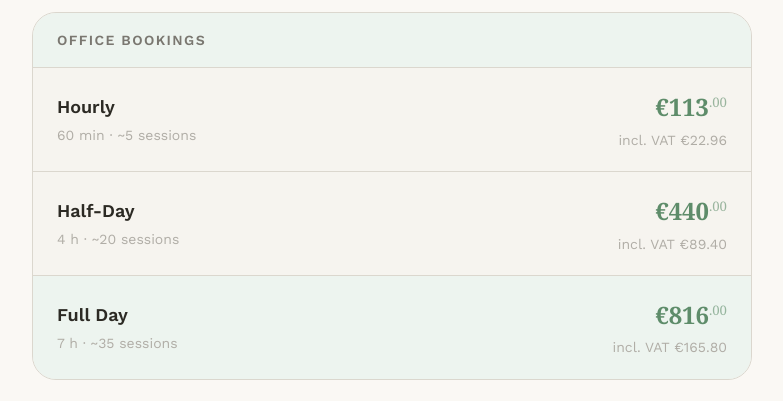
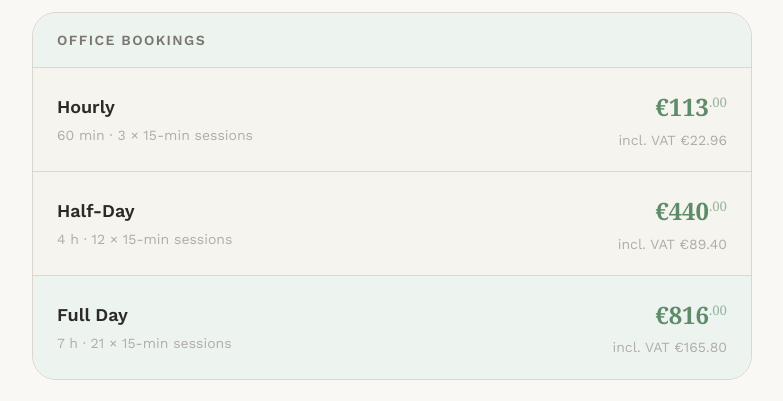
Before and after one commit to desilvasha/calm-corner, a plain HTML site: page index.html in a window 1280 px wide. Shown: the part 4320-4721 px from the top of the page, without its empty margins (248-1031 px from the left). Drawn offline with nearby package versions, Linux system fonts and the light colour scheme; a web font is replaced by a local one.

Commit message:
Office bookings: 15-min sessions (3/hour, 12 half-day, 21 full day)

```diff
--- a/i18n.js
+++ b/i18n.js
@@ -76,9 +76,9 @@ const translations = {
   "pricing.hourly":   { en: "Hourly",              fi: "Tuntivaraus" },
   "pricing.halfday":  { en: "Half-Day",            fi: "Puoli päivää" },
   "pricing.fullday":  { en: "Full Day",            fi: "Koko päivä" },
-  "pricing.hourly.desc":   { en: "~5 sessions",   fi: "~5 sessiota" },
-  "pricing.halfday.desc":  { en: "~20 sessions",  fi: "~20 sessiota" },
-  "pricing.fullday.desc":  { en: "~35 sessions",  fi: "~35 sessiota" },
+  "pricing.hourly.desc":   { en: "3 × 15-min sessions",  fi: "3 × 15 min sessiota" },
+  "pricing.halfday.desc":  { en: "12 × 15-min sessions", fi: "12 × 15 min sessiota" },
+  "pricing.fullday.desc":  { en: "21 × 15-min sessions", fi: "21 × 15 min sessiota" },
   "pricing.packages.label": { en: "Office Bookings", fi: "Toimistovaraukset" },
   "pricing.note":     { en: "Need something custom? Message us and we\u2019ll build a plan around your team.", fi: "Tarvitsetko räätälöidyn ratkaisun? Kirjoita meille ja suunnitellaan tiimillesi sopiva paketti." },
 
--- a/index.html
+++ b/index.html
@@ -237,7 +237,7 @@
             <div class="package-item">
               <div class="package-left">
                 <p class="package-name" data-i18n="pricing.hourly">Hourly</p>
-                <p class="package-meta">60 min &middot; <span data-i18n="pricing.hourly.desc">~5 sessions</span></p>
+                <p class="package-meta">60 min &middot; <span data-i18n="pricing.hourly.desc">3 × 15-min sessions</span></p>
               </div>
               <div class="package-price-wrap">
                 <p class="package-price">&euro;113<span class="session-cents">.00</span></p>
@@ -247,7 +247,7 @@
             <div class="package-item">
               <div class="package-left">
                 <p class="package-name" data-i18n="pricing.halfday">Half-Day</p>
-                <p class="package-meta">4 h &middot; <span data-i18n="pricing.halfday.desc">~20 sessions</span></p>
+                <p class="package-meta">4 h &middot; <span data-i18n="pricing.halfday.desc">12 × 15-min sessions</span></p>
               </div>
               <div class="package-price-wrap">
                 <p class="package-price">&euro;440<span class="session-cents">.00</span></p>
@@ -257,7 +257,7 @@
             <div class="package-item package-item--highlight">
               <div class="package-left">
                 <p class="package-name" data-i18n="pricing.fullday">Full Day</p>
-                <p class="package-meta">7 h &middot; <span data-i18n="pricing.fullday.desc">~35 sessions</span></p>
+                <p class="package-meta">7 h &middot; <span data-i18n="pricing.fullday.desc">21 × 15-min sessions</span></p>
               </div>
               <div class="package-price-wrap">
                 <p class="package-price">&euro;816<span class="session-cents">.00</span></p>
```
